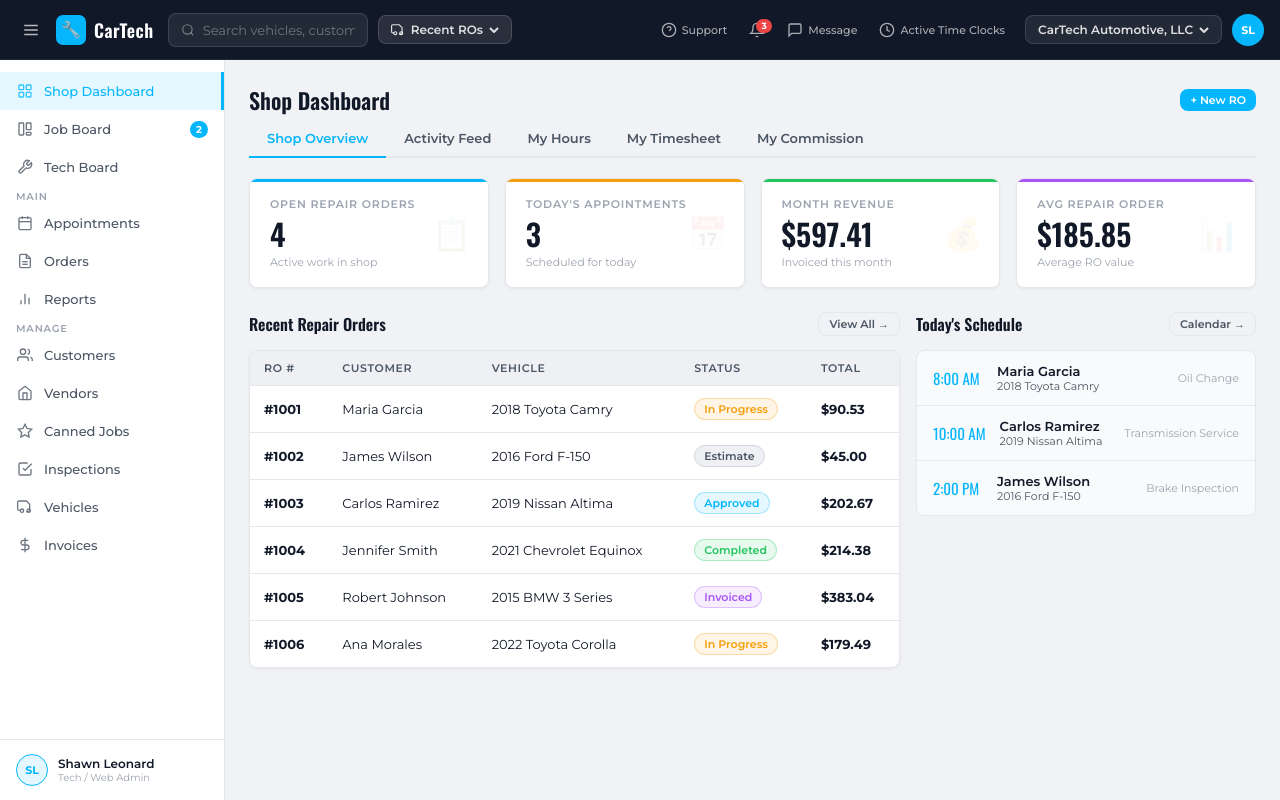
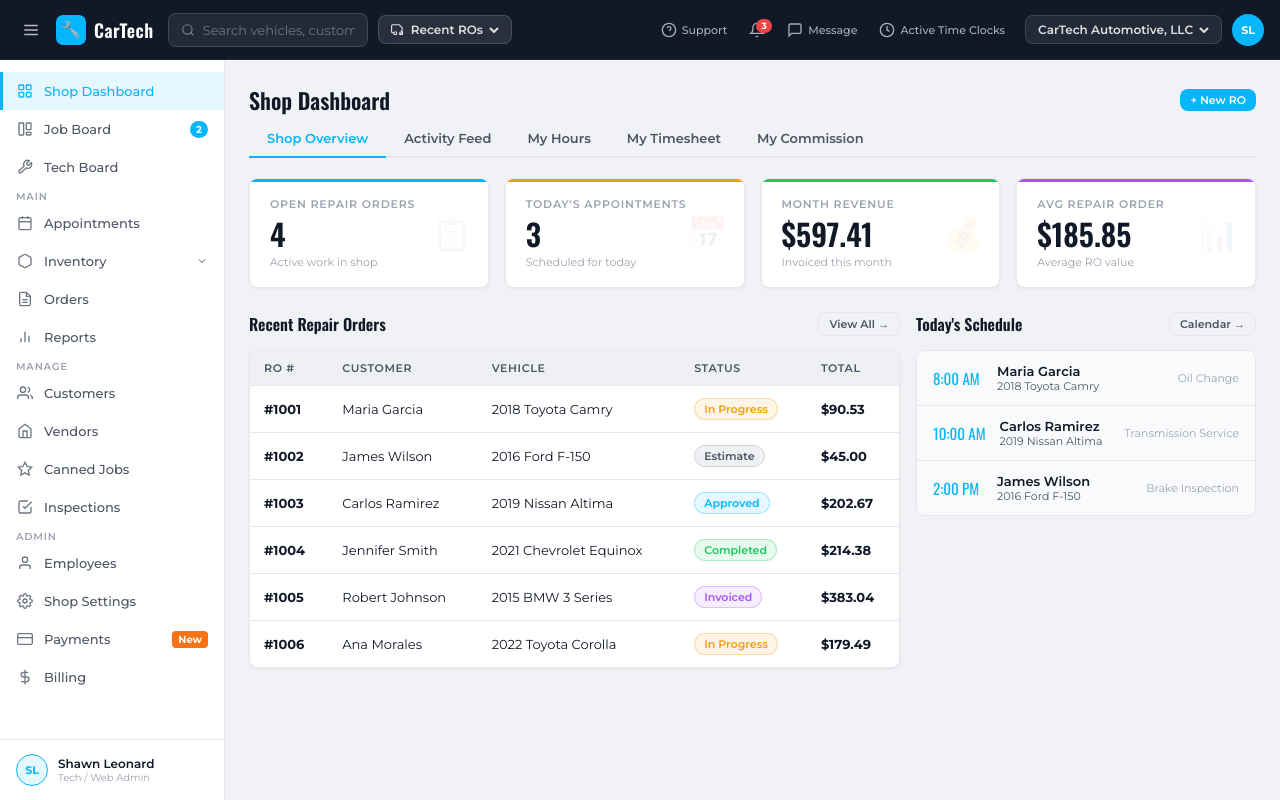
Before and after one commit to ShawnRLeonard/tekmetric2.0, a plain HTML site: page index.html in a window 1280 px wide. Drawn offline with nearby package versions, Linux system fonts and the light colour scheme.

Commit message:
Update sidebar: add Inventory, Admin section (Employees, Shop Settings, Payments, Billing), fix active item styling

```diff
--- a/index.html
+++ b/index.html
@@ -101,6 +101,14 @@
           Appointments
         </a>
 
+        <a href="#" class="nav-item" data-page="inventory">
+          <span class="nav-icon">
+            <svg width="16" height="16" fill="none" stroke="currentColor" stroke-width="2" viewBox="0 0 24 24"><path d="M21 16V8a2 2 0 00-1-1.73l-7-4a2 2 0 00-2 0l-7 4A2 2 0 003 8v8a2 2 0 001 1.73l7 4a2 2 0 002 0l7-4A2 2 0 0021 16z"/></svg>
+          </span>
+          Inventory
+          <svg style="margin-left:auto;" width="12" height="12" fill="none" stroke="currentColor" stroke-width="2" viewBox="0 0 24 24"><polyline points="6 9 12 15 18 9"/></svg>
+        </a>
+
         <a href="#" class="nav-item" data-page="orders">
           <span class="nav-icon">
             <svg width="16" height="16" fill="none" stroke="currentColor" stroke-width="2" viewBox="0 0 24 24"><path d="M14 2H6a2 2 0 00-2 2v16a2 2 0 002 2h12a2 2 0 002-2V8z"/><polyline points="14 2 14 8 20 8"/><line x1="16" y1="13" x2="8" y2="13"/><line x1="16" y1="17" x2="8" y2="17"/></svg>
@@ -145,18 +153,35 @@
           Inspections
         </a>
 
-        <a href="#" class="nav-item" data-page="vehicles">
+        <span class="nav-section">Admin</span>
+
+        <a href="#" class="nav-item" data-page="employees">
           <span class="nav-icon">
-            <svg width="16" height="16" fill="none" stroke="currentColor" stroke-width="2" viewBox="0 0 24 24"><path d="M5 17H3a2 2 0 01-2-2V5a2 2 0 012-2h11l5 5v9a2 2 0 01-2 2h-3"/><circle cx="7.5" cy="17.5" r="2.5"/><circle cx="17.5" cy="17.5" r="2.5"/></svg>
+            <svg width="16" height="16" fill="none" stroke="currentColor" stroke-width="2" viewBox="0 0 24 24"><path d="M20 21v-2a4 4 0 00-4-4H8a4 4 0 00-4 4v2"/><circle cx="12" cy="7" r="4"/></svg>
           </span>
-          Vehicles
+          Employees
         </a>
 
-        <a href="#" class="nav-item" data-page="invoices">
+        <a href="#" class="nav-item" data-page="shop-settings">
+          <span class="nav-icon">
+            <svg width="16" height="16" fill="none" stroke="currentColor" stroke-width="2" viewBox="0 0 24 24"><circle cx="12" cy="12" r="3"/><path d="M19.4 15a1.65 1.65 0 00.33 1.82l.06.06a2 2 0 010 2.83 2 2 0 01-2.83 0l-.06-.06a1.65 1.65 0 00-1.82-.33 1.65 1.65 0 00-1 1.51V21a2 2 0 01-4 0v-.09A1.65 1.65 0 009 19.4a1.65 1.65 0 00-1.82.33l-.06.06a2 2 0 01-2.83-2.83l.06-.06A1.65 1.65 0 004.68 15a1.65 1.65 0 00-1.51-1H3a2 2 0 010-4h.09A1.65 1.65 0 004.6 9a1.65 1.65 0 00-.33-1.82l-.06-.06a2 2 0 012.83-2.83l.06.06A1.65 1.65 0 009 4.68a1.65 1.65 0 001-1.51V3a2 2 0 014 0v.09a1.65 1.65 0 001 1.51 1.65 1.65 0 001.82-.33l.06-.06a2 2 0 012.83 2.83l-.06.06A1.65 1.65 0 0019.4 9a1.65 1.65 0 001.51 1H21a2 2 0 010 4h-.09a1.65 1.65 0 00-1.51 1z"/></svg>
+          </span>
+          Shop Settings
+        </a>
+
+        <a href="#" class="nav-item" data-page="payments">
+          <span class="nav-icon">
+            <svg width="16" height="16" fill="none" stroke="currentColor" stroke-width="2" viewBox="0 0 24 24"><rect x="1" y="4" width="22" height="16" rx="2"/><line x1="1" y1="10" x2="23" y2="10"/></svg>
+          </span>
+          Payments
+          <span class="nav-badge nav-badge-new">New</span>
+        </a>
+
+        <a href="#" class="nav-item" data-page="billing">
           <span class="nav-icon">
             <svg width="16" height="16" fill="none" stroke="currentColor" stroke-width="2" viewBox="0 0 24 24"><line x1="12" y1="1" x2="12" y2="23"/><path d="M17 5H9.5a3.5 3.5 0 000 7h5a3.5 3.5 0 010 7H6"/></svg>
           </span>
-          Invoices
+          Billing
         </a>
 
       </nav>
@@ -559,6 +584,51 @@
 
         </section>
 
+        <!-- ===== INVENTORY ===== -->
+        <section id="page-inventory" class="page">
+          <div class="dash-placeholder" style="margin-top:60px;">
+            <div class="dash-placeholder-icon">📦</div>
+            <div class="dash-placeholder-title">Inventory</div>
+            <div class="dash-placeholder-sub">Parts inventory management coming soon.</div>
+          </div>
+        </section>
+
+        <!-- ===== EMPLOYEES ===== -->
+        <section id="page-employees" class="page">
+          <div class="dash-placeholder" style="margin-top:60px;">
+            <div class="dash-placeholder-icon">👥</div>
+            <div class="dash-placeholder-title">Employees</div>
+            <div class="dash-placeholder-sub">Employee management coming soon.</div>
+          </div>
+        </section>
+
+        <!-- ===== SHOP SETTINGS ===== -->
+        <section id="page-shop-settings" class="page">
+          <div class="dash-placeholder" style="margin-top:60px;">
+            <div class="dash-placeholder-icon">⚙️</div>
+            <div class="dash-placeholder-title">Shop Settings</div>
+            <div class="dash-placeholder-sub">Shop configuration coming soon.</div>
+          </div>
+        </section>
+
+        <!-- ===== PAYMENTS ===== -->
+        <section id="page-payments" class="page">
+          <div class="dash-placeholder" style="margin-top:60px;">
+            <div class="dash-placeholder-icon">💳</div>
+            <div class="dash-placeholder-title">Payments</div>
+            <div class="dash-placeholder-sub">Payment processing coming soon.</div>
+          </div>
+        </section>
+
+        <!-- ===== BILLING ===== -->
+        <section id="page-billing" class="page">
+          <div class="dash-placeholder" style="margin-top:60px;">
+            <div class="dash-placeholder-icon">💵</div>
+            <div class="dash-placeholder-title">Billing</div>
+            <div class="dash-placeholder-sub">Billing management coming soon.</div>
+          </div>
+        </section>
+
       </div><!-- /page-content -->
     </main>
 
--- a/styles.css
+++ b/styles.css
@@ -105,7 +105,12 @@ input, select, textarea { font-family: inherit; }
 .nav-item.active {
   background: var(--accent-dim);
   color: var(--accent);
-  border-right: 3px solid var(--accent);
+  border-left: 3px solid var(--accent);
+  padding-left: 13px;
+}
+
+.nav-item.active .nav-icon {
+  opacity: 1;
 }
 
 .nav-item .nav-icon {
@@ -128,6 +133,11 @@ input, select, textarea { font-family: inherit; }
   border-radius: 10px;
   min-width: 18px;
   text-align: center;
+}
+
+.nav-badge-new {
+  background: #f97316 !important;
+  border-radius: 4px !important;
 }
 
 /* Sidebar footer */
```
